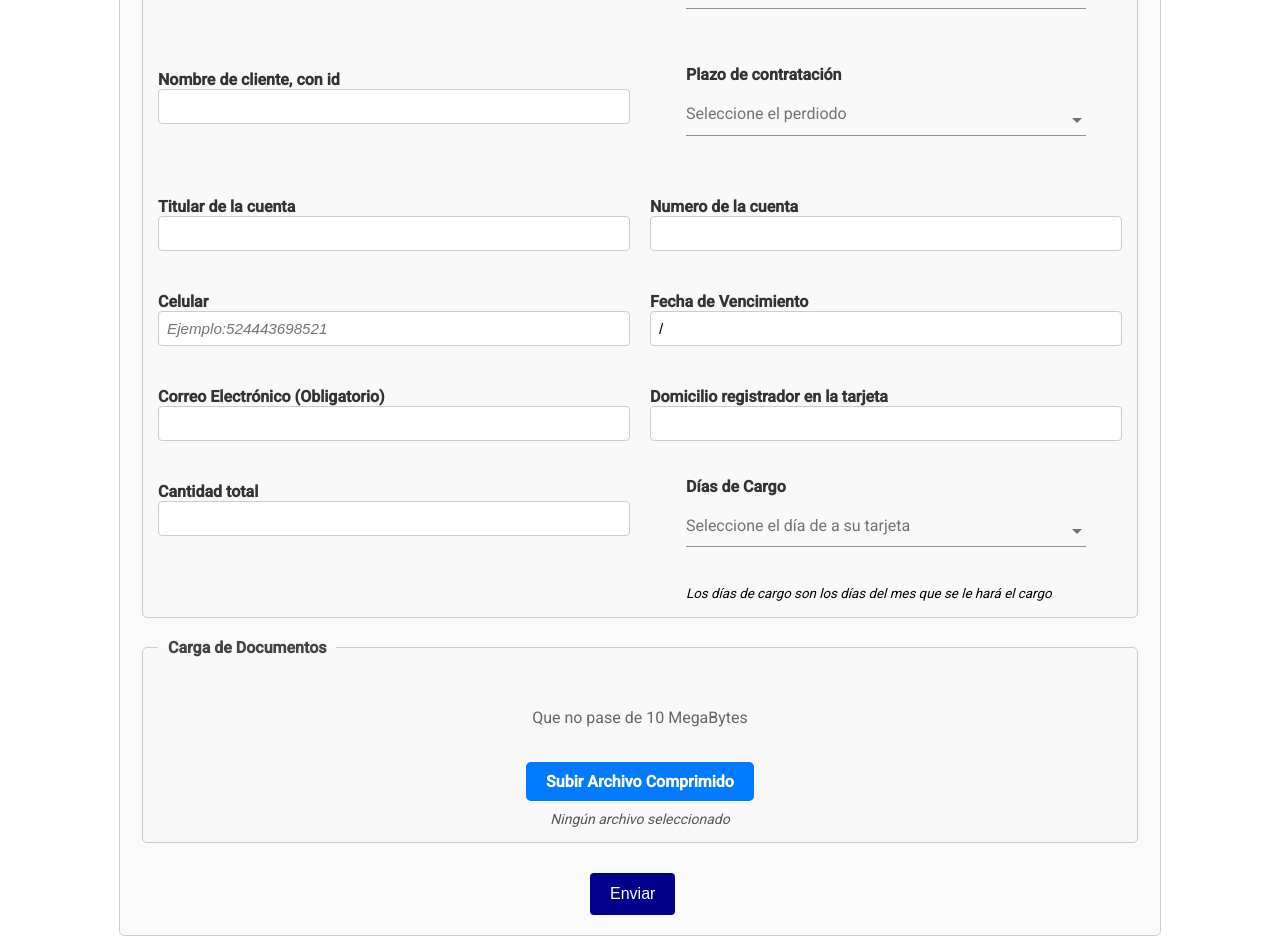
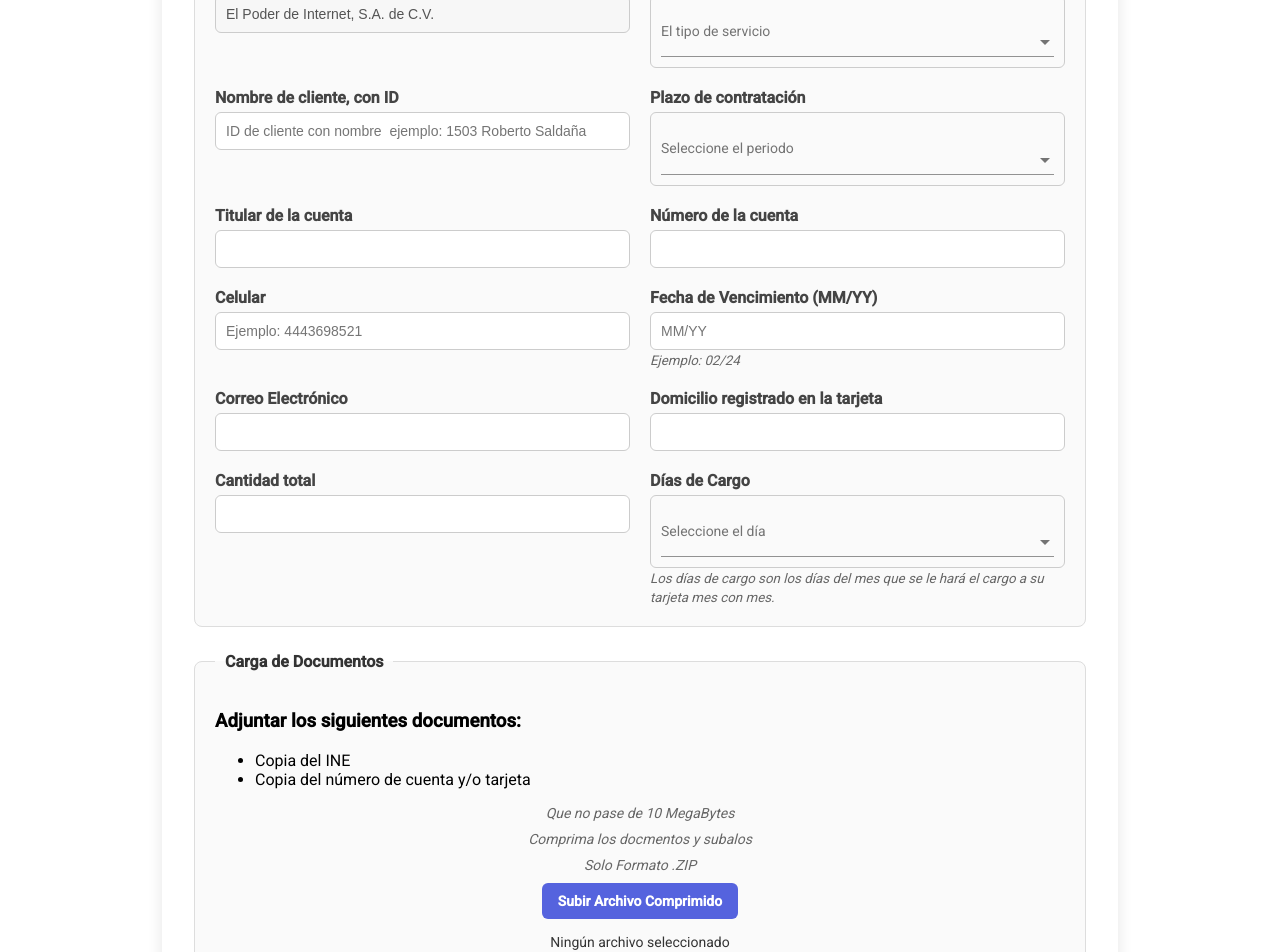
Before and after one commit to Chuyini/DomiciliarCliente, an Angular app: page / in a window 1280 px wide. Shown: the part 500-1452 px from the top of the page. Built offline with nearby package versions, Linux system fonts and the light colour scheme.

Commit message:
Improve designe

```diff
--- a/src/app/components/form/form.component.css
+++ b/src/app/components/form/form.component.css
@@ -1,213 +1,196 @@
-.container {
-    width: 90%;
-    max-width: 1000px;
-    margin: 20px auto;
-    background-color: #fafafa;
-    /* Fondo gris muy claro para el formulario */
-    border: 1px solid #ccc;
-    border-radius: 5px;
-    padding: 20px;
+/* Fondo con gradiente para todo el body */
+body {
+    margin: 0;
+    padding: 0;
+    background: linear-gradient(135deg, #74abe2 0%, #5563de 100%);
+    font-family: "Segoe UI", Arial, sans-serif;
+    color: #333;
+    transition: background 0.3s ease-in-out;
   }
 
-h1,
-h2 {
-    color: #555;
-    margin-bottom: 10px;
+  /* Contenedor principal */
+  .container {
+    width: 70%;
+    max-width: 900px;
+    margin: 40px auto;
+    background: #fff;
+    padding: 30px;
+    border-radius: 10px;
+    box-shadow: 0 0 15px rgba(0, 0, 0, 0.1);
+    /* Animación de aparición suave */
+    animation: fadeIn 0.8s ease;
   }
 
-h1 {
-    text-align: center;
+  /* Animación de aparición */
+  @keyframes fadeIn {
+    0% { opacity: 0; transform: translateY(20px); }
+    100% { opacity: 1; transform: translateY(0); }
   }
 
-p {
+  /* Título principal */
+  h2 {
     text-align: center;
     margin-bottom: 30px;
-    color: #666;
+    color: #ffffff;
+    background-color: #5563de;
+    padding: 15px;
+    border-radius: 6px;
+    text-transform: uppercase;
+    font-size: 20px;
+    letter-spacing: 1px;
+    box-shadow: 0 2px 8px rgba(0,0,0,0.15);
   }
 
+  /* fieldset */
   fieldset {
-    border: 1px solid #ccc;
-    border-radius: 5px;
-    margin-bottom: 20px;
-    padding: 15px;
-    background-color: #f9f9f9;
+    margin-bottom: 25px;
+    border: 1px solid #ddd;
+    padding: 20px;
+    border-radius: 8px;
+    position: relative;
+    /* Fondo sutil */
+    background-color: #fafafa;
   }
 
+  /* legend */
   legend {
+    font-size: 16px;
     font-weight: bold;
-    color: #444;
+    color: #333;
     padding: 0 10px;
   }
 
-/* Contenedor de dos columnas dentro de cada fieldset */
+  /* Grid de dos columnas */
   .two-columns {
     display: grid;
     grid-template-columns: 1fr 1fr;
-    /* Dos columnas de igual ancho */
-    gap: 20px;
-    /* Espacio entre columnas y filas */
+    column-gap: 20px;
+    row-gap: 20px;
   }
 
-/* Agrupación para cada par de label + input */
-.two-columns>div {
-    display: flex;
-    flex-direction: column;
+  /* Labels */
+  label {
+    display: block;
+    margin-bottom: 5px;
+    font-weight: 600;
+    color: #444;
   }
 
-label {
-    margin-top: 5px;
-    font-weight: bold;
-    color: #333;
+  /* Inputs y ng-select */
+  input[type="text"],
+  input[type="email"],
+  input[type="tel"],
+  .custom-ng-select {
+    width: 100%;
+    padding: 10px;
+    border: 1px solid #ccc;
+    border-radius: 6px;
+    font-size: 14px;
+    outline: none;
+    box-sizing: border-box;
+    transition: border-color 0.3s, box-shadow 0.3s;
   }
 
+  /* Efecto al enfocar los inputs */
+  input[type="text"]:focus,
+  input[type="email"]:focus,
+  input[type="tel"]:focus,
+  .custom-ng-select:focus-within {
+    border-color: #5563de;
+    box-shadow: 0 0 0 2px rgba(85, 99, 222, 0.2);
+  }
 
+  /* ng-select contenedor */
+  .custom-ng-select .ng-select-container {
+    border: 1px solid #ccc !important;
+    border-radius: 6px !important;
+    min-height: 42px !important;
+    transition: border-color 0.3s, box-shadow 0.3s;
+  }
 
+  /* Al enfocar el ng-select */
+  .custom-ng-select .ng-select-container:focus-within,
+  .custom-ng-select .ng-select-container:focus {
+    border-color: #5563de !important;
+    box-shadow: 0 0 0 2px rgba(85, 99, 222, 0.2) !important;
+  }
+
+  /* Flecha del ng-select */
+  .custom-ng-select .ng-arrow-wrapper {
+    color: #5563de !important;
+  }
+
+  /* Sección de subir archivos */
   .file-upload {
     display: flex;
     flex-direction: column;
     align-items: center;
-    text-align: center;
-    margin-top: 20px;
+    gap: 10px;
+    margin-top: 10px;
+  }
+  .file-upload p {
+    margin: 0;
+    font-size: 14px;
+    color: #666;
+  }
+  .file-label {
+    background-color: #5563de;
+    color: #fff;
+    padding: 10px 16px;
+    border-radius: 6px;
+    cursor: pointer;
+    font-size: 14px;
+    text-decoration: none;
+    display: inline-block;
+    transition: background-color 0.3s ease;
+  }
+  .file-label:hover {
+    background-color: #3e4eb3;
+  }
+  .file-input {
+    display: none;
+  }
+  .file-name {
+    font-size: 14px;
+    color: #333;
   }
 
-.file-label {
-    background-color: #007bff;
-    color: white;
-    padding: 10px 20px;
-    border-radius: 5px;
+  /* Botón de envío */
+  .btn-submit {
+    display: inline-block;
+    background-color: #28a745;
+    color: #fff;
+    border: none;
+    align-items: center;
+    margin-left: 45%;
+    padding: 12px 24px;
+    font-size: 15px;
+    font-weight: 600;
+    border-radius: 6px;
     cursor: pointer;
-    font-weight: bold;
-    transition: background 0.3s;
+    margin-top: 20px;
+    transition: background-color 0.3s ease, transform 0.2s ease;
+  }
+  .btn-submit:hover {
+    background-color: #218838;
+    transform: translateY(-2px);
+  }
+  .btn-submit:active {
+    background-color: #1e7e34;
+    transform: translateY(0);
   }
 
-.file-label:hover {
-    background-color: #0056b3;
+  /* Ajustes para pantallas pequeñas */
+  @media (max-width: 768px) {
+    .container {
+      width: 90%;
+      margin: 20px auto;
+      padding: 20px;
     }
-
-.file-input {
-    display: none;
-    /* Ocultamos el input */
+    .two-columns {
+      grid-template-columns: 1fr;
     }
-
-.file-name {
-    margin-top: 10px;
-    font-size: 14px;
-    color: #555;
-    font-style: italic;
-}
-
-
-
-
-
-
-
-
-
-
-.ng-select {
-    margin-bottom: 1rem;
-}
-
-input[type="text"],
-input[type="number"],
-input[type="tel"],
-input[type="email"],
-input[type="time"],
-textarea,
-select {
-    width: 100%;
-    padding: 0.5rem;
-    margin-bottom: 1rem;
-    font-size: 0.95rem;
-    border: 1px solid #ccc;
-    border-radius: 4px;
-    box-sizing: border-box;
-}
-
-
-/* Botón de Enviar */
-.btn-submit {
-    display: inline-block;
-    background-color: #00008b;
-    /* Azul oscuro/negro */
-    color: #fff;
-    padding: 12px 20px;
-    border: none;
-    border-radius: 4px;
-    cursor: pointer;
-    font-size: 16px;
-    margin-top: 10px;
-    margin-left: 45%;
-
-}
-
-@media (max-width: 768px) {
-    .btn-submit {
-        margin-left: 35%;
+    h2 {
+      font-size: 18px;
     }
   }
-
-/* Estilos globales */
-.pre {
-    width: 100%;
-    border-collapse: collapse;
-}
-
-.pre,
-tr,
-td {
-    padding: 8px;
-    text-align: center;
-    padding-left: 50px;
-
-}
-
-
-
-/* Media query para pantallas con un ancho máximo de 500px */
-@media (max-width: 420px) {
-    .pre {
-        width: 10px;
-        /* Ajusta el ancho de la tabla */
-        font-size: 12px;
-        /* Ajusta el tamaño del texto en la tabla */
-    }
-
-    .pre,
-    tr,
-    td {
-        padding: 8px;
-        text-align: left;
-        font-size: 5px;
-    }
-}
-
-/* Media query para pantallas con un ancho entre 450px y 500px */
-@media (min-width: 421px) and (max-width: 550px) {
-    .pre {
-        width: 10px;
-        /* Ajusta el ancho de la tabla */
-        font-size: 12px;
-        /* Ajusta el tamaño del texto en la tabla */
-    }
-
-    .pre,
-    tr,
-    td {
-        padding: 8px;
-        text-align: left;
-        font-size: 8px;
-    }
-}
-
-
-
-.btn-submit:hover {
-    background-color: #333;
-    /* Oscurecer un poco al pasar el mouse */
-}
-
-::placeholder {
-    font-style: italic;
-}
--- a/src/app/components/form/form.component.html
+++ b/src/app/components/form/form.component.html
@@ -1,15 +1,10 @@
 <div class="container">
-  <h2 style="text-align: center; margin-bottom: 5%;">AUTORIZACION PARA DOMICILIAR</h2>
+  <h2>AUTORIZACION PARA DOMICILIAR</h2>
 
   <form>
-    <!-- INFORMACION PREELIMINAR -->
-
-
-
-
     <!-- DATOS FISCALES PERSONA FISICA O MORAL -->
     <fieldset>
-      <legend>AUTORIZACION PARA DOMICILIAR</legend>
+      <legend>Autorización para Domiciliar</legend>
       <br>
       <div class="two-columns">
         <div>
@@ -17,8 +12,8 @@
           <input maxlength="50" disabled type="text" id="entity" name="entity" [(ngModel)]="entity" />
         </div>
 
-        <div style="width: 100%; max-width: 400px; margin: auto;">
-          <label for="">Tipo de Servicio Prestado</label>
+        <div>
+          <label>Tipo de Servicio Prestado</label>
           <ng-select [items]="typeService" bindLabel="type" placeholder="El tipo de servicio"
             [(ngModel)]="typeServiceSelected" name="typeService" class="custom-ng-select" [clearable]="true"
             [searchable]="true" dropdownPosition="auto">
@@ -29,16 +24,16 @@
             </ng-template>
           </ng-select>
         </div>
+
         <div>
-          <label for="numNomC">Nombre de cliente, con id</label>
-          <input type="text" id="numNomC" name="numNomC" [(ngModel)]="numNameClient" placeholder="" />
+          <label for="numNomC">Nombre de cliente, con ID</label>
+          <input type="text" id="numNomC" name="numNomC" [(ngModel)]="numNameClient"
+            placeholder="ID de cliente con nombre  ejemplo: 1503 Roberto Saldaña" />
         </div>
 
-
         <div>
-          <div style="width: 100%; max-width: 400px; margin: auto;">
           <label for="hiring">Plazo de contratación</label>
-            <ng-select [items]="hiringPeriod" bindLabel="period" placeholder="Seleccione el perdiodo"
+          <ng-select [items]="hiringPeriod" bindLabel="period" placeholder="Seleccione el periodo"
             [(ngModel)]="hiringPeriodSelected" [multiple]="false" name="hiring" class="custom-ng-select"
             [clearable]="true" [searchable]="true" dropdownPosition="auto">
             <ng-template #ngOptionTemplate let-item="item">
@@ -48,43 +43,48 @@
             </ng-template>
           </ng-select>
         </div>
+
+        <div>
+          <label for="nameTi">Titular de la cuenta</label>
+          <input type="text" id="nameTi" name="nameTi" [(ngModel)]="holder" maxlength="50" />
         </div>
 
         <div>
-          <label for="nameTi">Titular de la cuenta</label>
-          <input type="text" id="pais" name="nameTi" [(ngModel)]="holder" maxlength="50" />
+          <label for="zona">Número de la cuenta</label>
+          <input maxlength="50" type="text" id="zona" name="zone" [(ngModel)]="numAccount" />
         </div>
 
         <div>
-          <label for="zona">Numero de la cuenta</label>
-          <input maxlength="50" type="text" id="zona" name="zone" [(ngModel)]="numAccount" />
+          <label for="telefono">Celular</label>
+          <input type="tel" id="telefono" name="telPerson" [(ngModel)]="telPerson" placeholder="Ejemplo: 4443698521" />
         </div>
+
         <div>
-          <label for="telefono">Celular</label>
-          <input type="tel" id="telefono" name="telPerson" [(ngModel)]="telPerson" placeholder="Ejemplo:524443698521" />
+          <label for="dueDate">Fecha de Vencimiento (MM/YY)</label>
+          <input type="text" id="dueDate" name="dueDate" [(ngModel)]="dueDate" placeholder="MM/YY"
+            pattern="^(0[1-9]|1[0-2])\\/\\d{2}$" />
+          <small style="font-style: italic; color: #666;">Ejemplo: 02/24</small>
         </div>
+
         <div>
-          <label for="dueDate">Fecha de Vencimiento</label>
-          <input type="text" id="dueDate" name="dueDate"
-            [(ngModel)]="dueDate" /><!--Aqui es la fecha de vencimiento de la tarjeta -->
-        </div>
-        <div>
-          <label for="correo">Correo Electrónico (Obligatorio)</label>
+          <label for="correo">Correo Electrónico</label>
           <input type="email" id="correo" name="emailPerson" [(ngModel)]="emailPerson" />
         </div>
+
         <div>
-          <label for="address">Domicilio registrador en la tarjeta</label>
+          <label for="address">Domicilio registrado en la tarjeta</label>
           <input type="text" id="address" name="address" [(ngModel)]="address" />
         </div>
+
         <div>
           <label for="cantT">Cantidad total</label>
           <input type="text" id="cantT" name="cantT" [(ngModel)]="cantT" />
         </div>
+
         <div>
-          <div style="width: 100%; max-width: 400px; margin: auto;">
           <label for="hiring">Días de Cargo</label>
-            <ng-select [items]="daysPay" bindLabel="day" placeholder="Seleccione el día de  a su tarjeta"
-              [(ngModel)]="dayPaySelected" [multiple]="false" name="daysPay" class="custom-ng-select" [clearable]="true"
+          <ng-select [items]="daysPay" bindLabel="day" placeholder="Seleccione el día
+          " [(ngModel)]="dayPaySelected" [multiple]="false" name="daysPay" class="custom-ng-select" [clearable]="true"
             [searchable]="true" dropdownPosition="auto">
             <ng-template #ngOptionTemplate let-item="item">
               <div class="custom-option">
@@ -92,33 +92,37 @@
               </div>
             </ng-template>
           </ng-select>
-            <small><i>Los días de cargo son los días del mes que se le hará el cargo</i></small>
-          </div>
+          <small style="font-style: italic; color: #666;">
+            Los días de cargo son los días del mes que se le hará el cargo a su tarjeta mes con mes.
+          </small>
         </div>
       </div>
     </fieldset>
 
-    <!-- DOMICILIO DE INSTALACION -->
+    <!-- Carga de Documentos -->
     <fieldset>
       <legend>Carga de Documentos</legend>
+      <div>
+        <h3>Adjuntar los siguientes documentos:</h3>
+        <ul>
+          <li>Copia del INE</li>
+          <li>Copia del número de cuenta y/o tarjeta</li>
+        </ul>
+      </div>
+      <div class="file-upload">
 
-      <div class="file-upload">
-        <p>Que no pase de 10 MegaBytes</p>
+        <p><i>Que no pase de 10 MegaBytes</i></p>
+        <p><i>Comprima los docmentos y subalos</i></p>
+        <p><i>Solo Formato .ZIP</i></p>
         <label for="zipInput" class="file-label">Subir Archivo Comprimido</label>
-        <input type="file" accept="zip" id="zipInput" class="file-input" (change)="onFileSelected($event, 'zipFile')">
+        <input type="file" accept=".zip" id="zipInput" class="file-input"
+          (change)="onFileSelected($event, 'zipFile')" />
         <span class="file-name">{{ zipFileName || 'Ningún archivo seleccionado' }}</span>
       </div>
-      <small>
-
-      </small>
-
     </fieldset>
-
-
 
     <!-- Botón de envío -->
     <button type="button" (click)="submitAll()" class="btn-submit">
-
       Enviar
     </button>
   </form>
--- a/src/app/components/form/form.component.ts
+++ b/src/app/components/form/form.component.ts
@@ -112,9 +112,10 @@ export class FormComponent {
   typeServiceSelected: any;
   numNameClient: any;
   hiringPeriod = [
-    { id: 1, period: "12 Meses" },
-    { id: 2, period: "24 Meses" },
-    { id: 3, period: "36 Meses" },
+    { id: 1, period: "6 Meses" },
+    { id: 2, period: "12 Meses" },
+    { id: 3, period: "24 Meses" },
+    { id: 4, period: "36 Meses" },
   ]
   daysPay = [
 
@@ -126,7 +127,7 @@ export class FormComponent {
   hiringPeriodSelected: any;
   holder: any;
   numAccount: any;
-  dueDate: string = "/";
+  dueDate: string = "";
   address: any;
   cantT: any;
   dayPaySelected: any;
```
Lines whose indentation alone changed are shown as unchanged.
